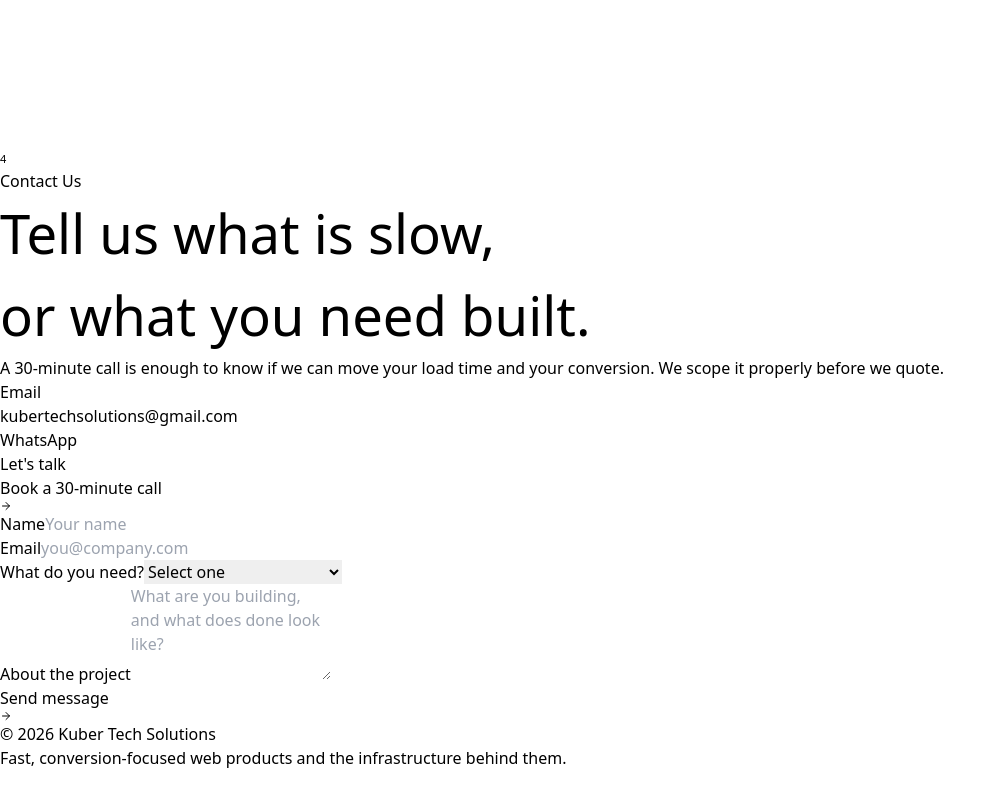
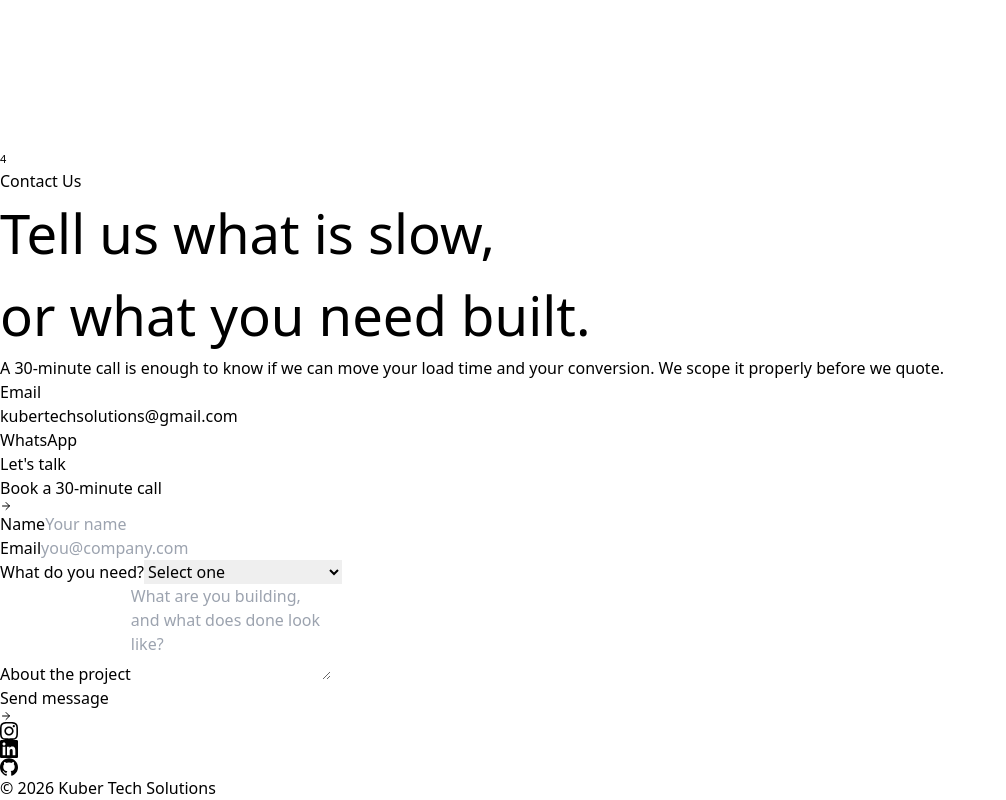
Before and after one commit to thevineet88/kubertech, a React (Vite) app: page / in a window 1280 px wide. Shown: the part 8462-9262 px from the top of the page, without its empty margins (0-1006 px from the left). Before the commit the page ends 9232 px from the top, so only its background shows below. Built offline with nearby package versions, Linux system fonts and the light colour scheme.

Commit message:
style imporvements sitewide

```diff
--- a/src/components/AboutSection.tsx
+++ b/src/components/AboutSection.tsx
@@ -23,7 +23,7 @@
 
 export default function AboutSection() {
   return (
-    <section id="studio" className="bg-[#FAFAFA] border-t border-gray-100 pt-12 sm:pt-16 lg:pt-24 pb-12 sm:pb-16 lg:pb-24 scroll-mt-4 md:scroll-mt-24">
+    <section id="studio" className="bg-[#FAFAFA] border-t border-gray-100 pt-10 sm:pt-14 lg:pt-18 pb-10 sm:pb-14 lg:pb-18 scroll-mt-4 md:scroll-mt-24">
       <div className="max-w-[1440px] mx-auto">
         {/* Badge row */}
         <ScrollReveal className="px-5 sm:px-8 lg:px-12 flex items-center gap-3 mb-6 sm:mb-8" delay={0}>
--- a/src/components/ClientsSection.tsx
+++ b/src/components/ClientsSection.tsx
@@ -11,7 +11,7 @@
 
 export default function ClientsSection() {
   return (
-    <section className="bg-[#FAFAFA] border-t border-gray-100 pt-12 sm:pt-16 lg:pt-20 pb-8 sm:pb-10 lg:pb-12">
+    <section className="bg-[#FAFAFA] border-t border-gray-100 pt-8 sm:pt-10 lg:pt-12 pb-6 sm:pb-8 lg:pb-10">
       <div className="max-w-[1440px] mx-auto px-5 sm:px-8 lg:px-12">
         <ScrollReveal>
           <p className="text-center text-[12px] sm:text-[13px] uppercase tracking-[0.18em] text-gray-400 mb-9 sm:mb-12">
--- a/src/components/ContactSection.tsx
+++ b/src/components/ContactSection.tsx
@@ -36,7 +36,7 @@
   return (
     <section
       id="contact"
-      className="bg-[#0c0c0c] pt-16 sm:pt-20 lg:pt-28 pb-14 sm:pb-16 lg:pb-20 scroll-mt-4 md:scroll-mt-24"
+      className="bg-[#0c0c0c] pt-12 sm:pt-16 lg:pt-20 pb-8 sm:pb-10 scroll-mt-4 md:scroll-mt-24"
     >
       <div className="max-w-[1440px] mx-auto px-5 sm:px-8 lg:px-12">
         {/* Badge row */}
@@ -252,13 +252,20 @@
         </div>
 
         {/* Footer line */}
-        <div className="mt-16 sm:mt-20 pt-6 border-t border-white/10 flex flex-col sm:flex-row sm:items-center justify-between gap-2">
+        <div className="mt-10 pt-6 border-t border-white/10 flex flex-col items-center gap-4">
+          <div className="flex items-center gap-6">
+            <a href="https://www.instagram.com/the.vineeet" target="_blank" rel="noopener noreferrer" aria-label="Instagram" className="text-white/40 hover:text-white transition-colors duration-200">
+              <svg width="18" height="18" fill="currentColor" viewBox="0 0 24 24"><path d="M12 2.163c3.204 0 3.584.012 4.85.07 3.252.148 4.771 1.691 4.919 4.919.058 1.265.069 1.645.069 4.849 0 3.205-.012 3.584-.069 4.849-.149 3.225-1.664 4.771-4.919 4.919-1.266.058-1.644.07-4.85.07-3.204 0-3.584-.012-4.849-.07-3.26-.149-4.771-1.699-4.919-4.92-.058-1.265-.07-1.644-.07-4.849 0-3.204.013-3.583.07-4.849.149-3.227 1.664-4.771 4.919-4.919 1.266-.057 1.645-.069 4.849-.069zm0-2.163c-3.259 0-3.667.014-4.947.072-4.358.2-6.78 2.618-6.98 6.98-.059 1.281-.073 1.689-.073 4.948 0 3.259.014 3.668.072 4.948.2 4.358 2.618 6.78 6.98 6.98 1.281.058 1.689.072 4.948.072 3.259 0 3.668-.014 4.948-.072 4.354-.2 6.782-2.618 6.979-6.98.059-1.28.073-1.689.073-4.948 0-3.259-.014-3.667-.072-4.947-.196-4.354-2.617-6.78-6.979-6.98-1.281-.059-1.69-.073-4.949-.073zm0 5.838c-3.403 0-6.162 2.759-6.162 6.162s2.759 6.163 6.162 6.163 6.162-2.759 6.162-6.163c0-3.403-2.759-6.162-6.162-6.162zm0 10.162c-2.209 0-4-1.79-4-4 0-2.209 1.791-4 4-4s4 1.791 4 4c0 2.21-1.791 4-4 4zm6.406-11.845c-.796 0-1.441.645-1.441 1.44s.645 1.44 1.441 1.44c.795 0 1.439-.645 1.439-1.44s-.644-1.44-1.439-1.44z"/></svg>
+            </a>
+            <a href="https://www.linkedin.com/company/kubertechsolutions/" target="_blank" rel="noopener noreferrer" aria-label="LinkedIn" className="text-white/40 hover:text-white transition-colors duration-200">
+              <svg width="18" height="18" fill="currentColor" viewBox="0 0 24 24"><path d="M20.447 20.452h-3.554v-5.569c0-1.328-.027-3.037-1.852-3.037-1.853 0-2.136 1.445-2.136 2.939v5.667H9.351V9h3.414v1.561h.046c.477-.9 1.637-1.85 3.37-1.85 3.601 0 4.267 2.37 4.267 5.455v6.286zM5.337 7.433c-1.144 0-2.063-.926-2.063-2.065 0-1.138.92-2.063 2.063-2.063 1.14 0 2.064.925 2.064 2.063 0 1.139-.925 2.065-2.064 2.065zm1.782 13.019H3.555V9h3.564v11.452zM22.225 0H1.771C.792 0 0 .774 0 1.729v20.542C0 23.227.792 24 1.771 24h20.451C23.2 24 24 23.227 24 22.271V1.729C24 .774 23.2 0 22.222 0h.003z"/></svg>
+            </a>
+            <a href="https://github.com/thevineet88" target="_blank" rel="noopener noreferrer" aria-label="GitHub" className="text-white/40 hover:text-white transition-colors duration-200">
+              <svg width="18" height="18" fill="currentColor" viewBox="0 0 24 24"><path d="M12 .297c-6.63 0-12 5.373-12 12 0 5.303 3.438 9.8 8.205 11.385.6.113.82-.258.82-.577 0-.285-.01-1.04-.015-2.04-3.338.724-4.042-1.61-4.042-1.61C4.422 18.07 3.633 17.7 3.633 17.7c-1.087-.744.084-.729.084-.729 1.205.084 1.838 1.236 1.838 1.236 1.07 1.835 2.809 1.305 3.495.998.108-.776.417-1.305.76-1.605-2.665-.3-5.466-1.332-5.466-5.93 0-1.31.465-2.38 1.235-3.22-.135-.303-.54-1.523.105-3.176 0 0 1.005-.322 3.3 1.23.96-.267 1.98-.399 3-.405 1.02.006 2.04.138 3 .405 2.28-1.552 3.285-1.23 3.285-1.23.645 1.653.24 2.873.12 3.176.765.84 1.23 1.91 1.23 3.22 0 4.61-2.805 5.625-5.475 5.92.42.36.81 1.096.81 2.22 0 1.606-.015 2.896-.015 3.286 0 .315.21.69.825.57C20.565 22.092 24 17.592 24 12.297c0-6.627-5.373-12-12-12"/></svg>
+            </a>
+          </div>
           <p className="text-[13px] text-white/40">
             &copy; {new Date().getFullYear()} Kuber Tech Solutions
-          </p>
-          <p className="text-[13px] text-white/40">
-            Fast, conversion-focused web products and the infrastructure behind
-            them.
           </p>
         </div>
       </div>
--- a/src/components/ServicesSection.tsx
+++ b/src/components/ServicesSection.tsx
@@ -64,7 +64,7 @@
   return (
     <section
       id="services"
-      className="bg-white pt-12 sm:pt-16 lg:pt-24 pb-12 sm:pb-16 lg:pb-24 scroll-mt-4 md:scroll-mt-24"
+      className="bg-white pt-10 sm:pt-14 lg:pt-18 pb-10 sm:pb-14 lg:pb-18 scroll-mt-4 md:scroll-mt-24"
     >
       <div className="max-w-[1440px] mx-auto">
         {/* Badge row */}
```
